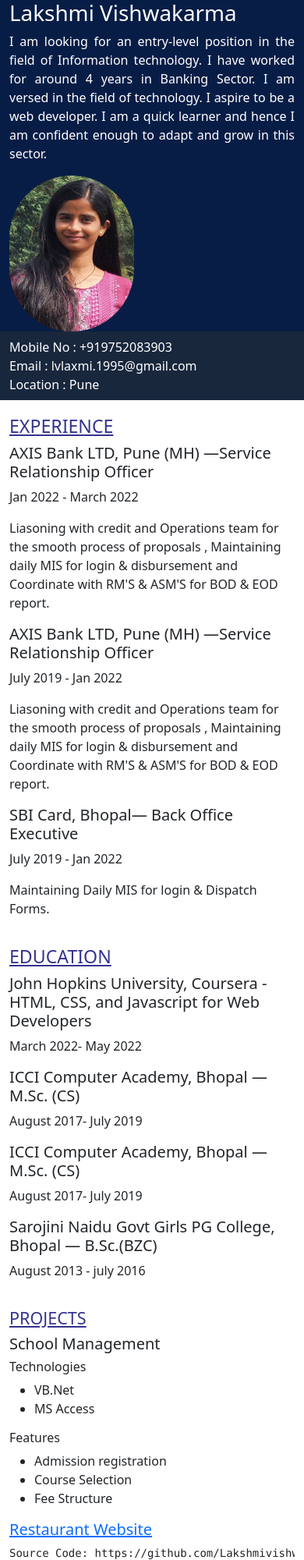
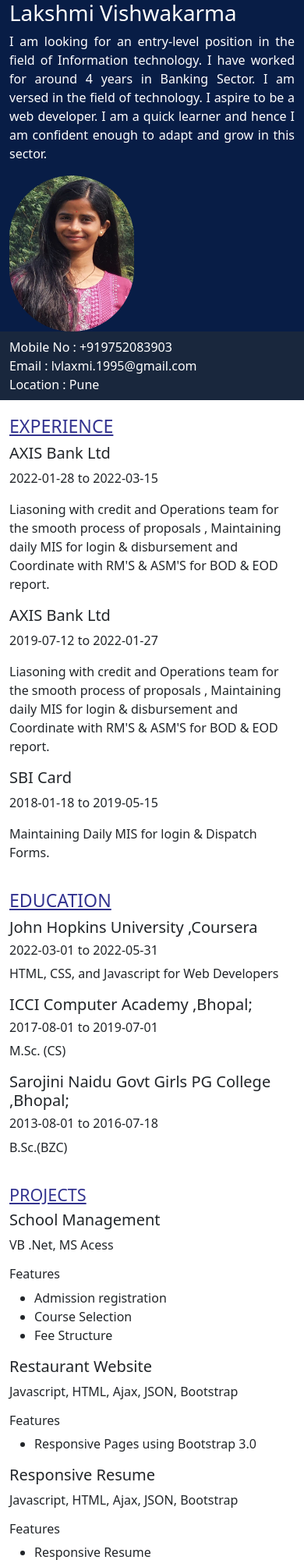
Before and after one commit to Lakshmivishwakarma/Lakshmivishwakarma.io, a plain HTML site: page index.html in a window 390 px wide. Shown: the top 2000 px of the page at 78% size. Drawn offline with nearby package versions, Linux system fonts and the light colour scheme.

Commit message:
Resume using jquery

```diff
--- a/cv_resources/data.js
+++ b/cv_resources/data.json
@@ -8,10 +8,10 @@
       "city": "Pune",
       "pincode": 411017
     },
-    "phoneNo": "9752083903",
+    "phoneNo": "+919752083903",
     "email": "lvlaxmi.1995@gmail.com",
     "objective": "I am looking for an entry-level position in the field of Information technology. I have worked for around 4 years in Banking Sector. I am versed in the field of technology. I aspire to be a web developer. I am a quick learner and hence I am confident enough to adapt and grow in this sector.",
-    "experience": [
+    "experiences": [
       {
         "organizationName": "AXIS Bank Ltd",
         "designation": "Service Relationship Officer",
@@ -76,6 +76,7 @@
         },
         "courseURL": "HTTT",
         "location": "Bhopal;"
+
       }
     ],
     "projects": [
@@ -158,11 +159,11 @@
       }
     ],
     "awards": [
-      "\"B\" certificate issued by NSS ( National service scheme )",
+      "\"B\" certificate issued by NSS (National service scheme)",
       "Participated in NSS State camp during graduation",
       "Participated in National camp during graduation"
     ],
-    "Languages": [
+    "languages": [
       "English",
       "Hindi",
       "Marathi"
--- /dev/null
+++ b/cv_resources/script.js
@@ -0,0 +1,174 @@
+
+function insertData(data) {
+    console.log(data);
+    console.log($("#personName"));
+    $("#personName").text(data.name);
+    $("#objective").text(data.objective);
+    $("#email").text(data.email);
+    $("#mobile").text(data.phoneNo);
+    $("#location").text(data.address.city);
+    $()
+
+    // adding skills by array
+    let ul = document.createElement("ul")
+    let skills = data.skills;
+    // const liArray = [];
+    for (let index = 0; index < skills.length; index++) {
+        const skill = skills[index];
+        const li = document.createElement("li");
+        li.append(skill);
+        ul.append(li);
+
+    }
+
+    $("#skillsDiv").append(ul);
+
+    //adding tools by for loop
+    ul = document.createElement("ul");
+    const tools = data.tools;
+    // const liArray = [];
+    for (let index = 0; index < tools.length; index++) {
+        const tool = tools[index];
+
+        const li = document.createElement("li");
+        li.append(tool.name);
+        ul.append(li);
+    }
+    $("#toolsDiv").append(ul);
+    // adding awards by for loop
+
+
+    ul = document.createElement("ul");
+    const awards = data.awards;
+
+    for (let index = 0; index < awards.length; index++) {
+        const award = awards[index];
+        const li = document.createElement("li");
+        li.append(award);
+        ul.append(li);
+    }
+    console.log(ul);
+    $("#awardsDiv").append([ul,]);
+    // adding languages by for loop
+
+    const p = document.createElement("p");
+    let text = data.languages.join(", ");
+
+
+    $("#languagesDiv").append(text);
+
+    // adding experience
+
+    for (let index = 0; index < data.experiences.length; index++) {
+        let exp = data.experiences[index];
+
+        let div = document.createElement("div");
+
+        let nameh5 = document.createElement("h5");
+        nameh5.append(exp.organizationName);
+
+        let tenureP = document.createElement("p")
+        tenureP.append(exp.tenure.from + " to " + exp.tenure.to);
+
+        let roleP = document.createElement("p");
+        roleP.append(exp.role);
+
+        div.append(nameh5, tenureP, roleP);
+        $("#experienceDiv").append(div);
+        console.log(div);
+    }
+
+    // adding education
+    for (let index = 0; index < data.education.length; index++) {
+        let edu = data.education[index];
+        let div = document.createElement("div");
+        let instituteLocation = document.createElement("h5");
+        instituteLocation.append(edu.instituteName + " ," + edu.location);
+        let tenureP = document.createElement("h6");
+        tenureP.append(edu.tenure.from + " to " + edu.tenure.to);
+        let course = document.createElement("p");
+        course.append(edu.courseName);
+        div.append(instituteLocation, tenureP, course);
+        $("#education").append(div);
+        console.log(div);
+
+    }
+
+    // adding projects...
+
+    for (let index = 0; index < data.projects.length; index++) {
+        const project = data.projects[index];
+
+
+        let div = document.createElement("div");
+
+        let schoolMgmt = document.createElement("h5");
+        schoolMgmt.append(project.name);
+
+        let technologies = document.createElement("p");
+        technologies.append(project.technologies.join(", "));
+
+        let features = document.createElement("h6");
+        features.append('Features');
+
+        ul = document.createElement("ul");
+        const feature = project.features;
+
+        for (let index = 0; index < feature.length; index++) {
+            const elm = feature[index];
+            const li = document.createElement("li");
+            li.append(elm);
+            ul.append(li);
+        }
+        console.log(ul);
+
+        div.append(schoolMgmt, technologies, features, ul);
+
+        $("#projectsDiv").append(div);
+
+    }
+
+
+
+
+}
+
+
+
+
+
+
+$(document).ready(function () {
+
+    console.log("ready!");
+    // Using the core $.ajax() method
+    $.ajax({
+
+        // The URL for the request
+        url: "cv_resources/data.json",
+        // Whether this is a POST or GET request
+        type: "GET",
+
+        // The type of data we expect back
+        dataType: "json",
+    })
+        // Code to run if the request succeeds (is done);
+        // The response is passed to the function
+        .done(function (json) {
+
+            insertData(json);
+
+            // $("<h1>").text(json.title).appendTo("body");
+            // $("<div class=\"content\">").html(json.html).appendTo("body");
+        })
+        // Code to run if the request fails; the raw request and
+        // status codes are passed to the function
+        .fail(function (xhr, status, errorThrown) {
+            alert("Sorry, there was a problem!");
+            console.log("Error: " + errorThrown);
+            console.log("Status: " + status);
+            console.dir(xhr);
+        });
+    // Code to run regardless of success or failure;
+
+});
--- a/index.html
+++ b/index.html
@@ -16,22 +16,17 @@
         <!-- personal details -->
         <div class="row" id="header">
             <div class="col-md-9 col-xs-12">
-                <h1>Lakshmi Vishwakarma</h1>
-                <p>I am looking for an entry-level position in the field of
-                    Information technology. I
-                    have worked for
-                    around 4 years in Banking Sector. I am versed in the field of technology. I aspire to be a web
-                    developer. I am a quick learner and hence I am confident enough to adapt and grow in this
-                    sector.</p>
+                <h1 id="personName"></h1>
+                <p id="objective"></p>
             </div>
             <div class="col-md-3 col-xs-12">
                 <img id="photo" src="cv_resources/photo.jpg" height="200px" width="160px" />
             </div>
         </div>
         <div class="row" id="details">
-            <div class="col-md-4">Mobile No : <span>+919752083903</span> </div>
-            <div class="col-md-4">Email : <span>lvlaxmi.1995@gmail.com</span> </div>
-            <div class="col-md-4">Location : <span>Pune</span> </div>
+            <div class="col-md-4">Mobile No : <span id="mobile"></span> </div>
+            <div class="col-md-4">Email : <span id="email"></span> </div>
+            <div class="col-md-4">Location : <span id="location"></span> </div>
 
         </div>
         <div class="row">
@@ -39,88 +34,16 @@
             <div class="col-md-8">
                 <!-- experience -->
                 <h3 class="design">EXPERIENCE</h3>
-                <div class="row">
-                    <div>
-                        <h5>AXIS Bank LTD, Pune (MH) —Service Relationship Officer</h5>
-                        <p>Jan 2022 - March 2022
-                        </p>
-                        <p>Liasoning with credit and Operations team for the smooth process of proposals , Maintaining
-                            daily MIS
-                            for login & disbursement and Coordinate with RM'S & ASM'S for BOD & EOD report.
-                        </p>
-                    </div>
-                    <div>
-                        <h5>AXIS Bank LTD, Pune (MH) —Service Relationship Officer</h5>
-                        <p>July 2019 - Jan 2022
-                        </p>
-                        <p>Liasoning with credit and Operations team for the smooth process of proposals , Maintaining
-                            daily MIS
-                            for login & disbursement and Coordinate with RM'S & ASM'S for BOD & EOD report.
-                        </p>
-                    </div>
-                    <div>
-                        <h5>SBI Card, Bhopal— Back Office Executive </h5>
-                        <p>July 2019 - Jan 2022</p>
-                        <p>Maintaining Daily MIS for login & Dispatch Forms.</p>
-                    </div>
+                <div class="row" id="experienceDiv">
                 </div>
 
                 <h3 class="design">EDUCATION</h3>
-                <div class="row">
-                    <div>
-                        <h5>John Hopkins University, Coursera -
-                            HTML, CSS, and Javascript for Web Developers</h5>
-                        <p>March 2022- May 2022</p>
-                        <h5>ICCI Computer Academy, Bhopal — M.Sc. (CS)</h5>
-                        <p>August 2017- July 2019</p>
-                    </div>
-                    <div>
-                        <h5>ICCI Computer Academy, Bhopal — M.Sc. (CS)</h5>
-                        <p>August 2017- July 2019</p>
-                    </div>
-                    <div>
-                        <h5>Sarojini Naidu Govt Girls PG College, Bhopal — B.Sc.(BZC)</h5>
-                        <p>August 2013 - july 2016</p>
-                    </div>
+                <div class="row" id="education">
 
                 </div>
                 <h4 class="design">PROJECTS</h4>
-                <div class="row">
-                    <div class="col-md-12">
-                        <h5>School Management</h5>
-                        <h6>Technologies</h6>
-                        <ul>
-                            <li>VB.Net</li>
-                            <li>MS Access</li>
-                        </ul>
-                        <h6>Features</h6>
-                        <ul>
-                            <li> Admission registration</li>
-                            <li> Course Selection</li>
-                            <li> Fee Structure</li>
-                        </ul>
-                    </div>
-                    <div>
-                        <h5>
-                            <a href="https://lakshmivishwakarma.github.io/Lakshmivishwakarma.io/restaurant/"
-                                target="_blank" rel="noreferrer"> Restaurant Website
-                            </a>
-                        </h5>
-                        <pre>Source Code: https://github.com/Lakshmivishwakarma/coursera-assignments/tree/main/restaurant</pre>
-                        <h6>Technologies</h6>
-                        <ul>
-                            <li>Javascript</li>
-                            <li>HTML</li>
-                            <li>Ajax</li>
-                            <li>JSON</li>
-                            <li>Bootstrap</li>
+                <div class="row" id="projectsDiv">
 
-                        </ul>
-                        <h6>Features</h6>
-                        <ul>
-                            <li> Responsive Pages using Bootstrap 3.0</li>
-                        </ul>
-                    </div>
                 </div>
 
             </div>
@@ -128,33 +51,22 @@
 
             <div class="col-md-4">
                 <h3 class="design">SKILLS</h3>
-                <div>
-                    <ul>
-                        <li>Javascript</li>
-                        <li>OOPs</li>
-                        <li>HTML</li>
-                        <li>CSS</li>
-                        <li>jQuery</li>
-                        <li>Bootstrap</li>
-                        <li>AJAX</li>
-                    </ul>
+                <div id="skillsDiv">
+
                 </div>
                 <h3 class="design">TOOLS</h3>
-                <div>
-                    <ul>
-                        <li>VS Code</li>
-                        <li>Github</li>
-                    </ul>
+                <div id="toolsDiv">
+
                 </div>
                 <div>
                     <h4 class="design">AWARDS</h4>
-                    <p>“B” certificate issued by NSS ( National service scheme )</p>
-                    <p>Participated in NSS State camp during graduation </p>
-                    <p>Participated in National camp during graduation</p>
+                    <div id="awardsDiv"></div>
                 </div>
                 <div>
                     <h4 class="design">LANGUAGES</h4>
-                    <p>Hindi, English</p>
+                    <div id="languagesDiv">
+
+                    </div>
                 </div>
 
             </div>
@@ -170,7 +82,9 @@
             <hr />
         </footer>
     </div>
-
+    <script src="https://code.jquery.com/jquery-3.6.0.js"
+        integrity="sha256-H+K7U5CnXl1h5ywQfKtSj8PCmoN9aaq30gDh27Xc0jk=" crossorigin="anonymous"></script>
+    <script src="cv_resources/script.js"></script>
 </body>
 
 </html>
```
